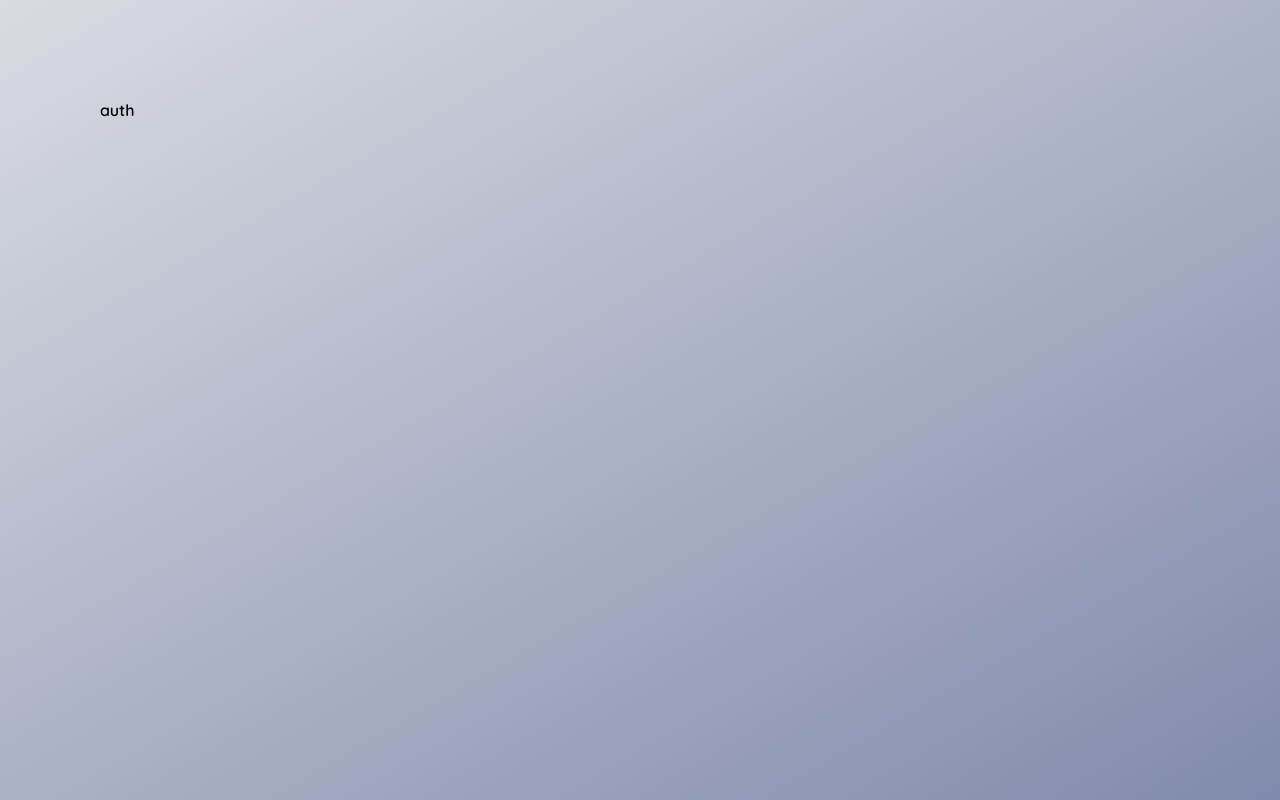
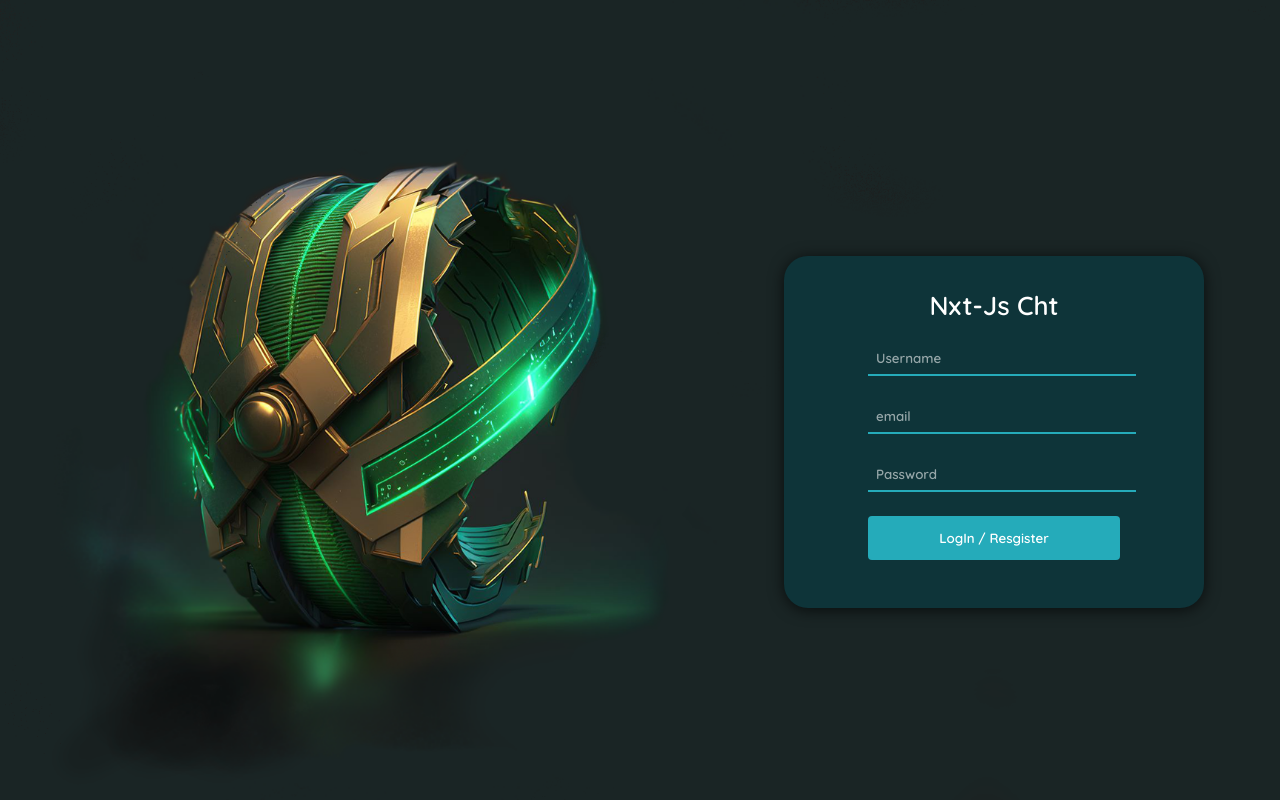
Before and after one commit to UditDe/chat-room, a Next.js app: page / in a window 1280 px wide. Built offline with nearby package versions, Linux system fonts and the light colour scheme.

Commit message:
styles updated & pages added

```diff
--- a/pages/index.js
+++ b/pages/index.js
@@ -1,5 +1,77 @@
-import React from "react";
+import React, { useContext } from "react";
+import { Context } from "../context";
+import { useRouter } from "next/router";
+import axios from "axios";
 
 export default function Auth() {
-  return <div className="background">auth</div>;
+	const { username, setUsername, secret, setSecret, email, setEmail } =
+		useContext(Context);
+
+	const router = useRouter();
+
+	function onSubmit(e) {
+		e.preventDefault();
+
+		if (username.length === 0 || secret.length === 0) {
+			console.log(username);
+			console.log(secret);
+			return;
+		}
+
+		//this is how we are creating users
+
+		axios
+			.put(
+				"https://api.chatengine.io/users/",
+				{ username, secret, email },
+				{
+					headers: {
+						"Private-key": `${process.env.NEXT_PUBLIC_PRIVATE_KEY}`,
+					},
+				}
+			)
+			.then((r) => router.push("/chats"));
+	}
+
+	return (
+		<div className="background">
+			<div className="auth-container">
+				<form
+					className="auth-form"
+					autocomplete="off"
+					onSubmit={(e) => onSubmit(e)}
+				>
+					<div className="auth-title">Nxt-Js Cht</div>
+					<div className="input-container">
+						<input
+							autocomplete="false"
+							placeholder="Username"
+							className="text-input"
+							onChange={(e) => setUsername(e.target.value)}
+						/>
+					</div>
+					<div className="input-container">
+						<input
+							autocomplete="false"
+							placeholder="email"
+							className="text-input"
+							onChange={(e) => setEmail(e.target.value)}
+						/>
+					</div>
+					<div className="input-container">
+						<input
+							autocomplete="flase"
+							type="password"
+							placeholder="Password"
+							className="text-input"
+							onChange={(e) => setSecret(e.target.value)}
+						/>
+					</div>
+					<button type="submit" className="submit-button">
+						LogIn / Resgister
+					</button>
+				</form>
+			</div>
+		</div>
+	);
 }
--- a/styles/auth.css
+++ b/styles/auth.css
@@ -5,16 +5,26 @@
 	left: 0px;
 	width: calc(100vw - 200px);
 	height: calc(100vh - 200px);
-  background: linear-gradient(150deg, #d9dbe2, #808aac 100%, #282d39 0);
+	background-image: url("../public/src/gg.png");
+	background-repeat: no-repeat;
+	background-size: cover;
+	/* overflow: scroll; */
+	/* background-size: 75%;
+    background-repeat: no-repeat;
+    background-position: 50%;
+    overflow: scroll;
+    text-align: center;
+    overflow: hidden; */
+	/* background: radial-gradient(circle, #1e755f, #2d4c42 75%, #383f3e); */
 }
 
 .auth-container {
 	width: 420px;
-  height: 292px;
+	height: 352px;
 	position: relative;
 	top: calc(50vh - 144px - 100px);
-  left: calc(50vw - 240px - 100px);
-  background-color: #4a5162;
+	left: calc(80vw - 240px - 100px);
+	background-color: #0e3439;
 	border-radius: 24px;
 	box-shadow: 0 2px 15px rgb(0 0 0 / 68%);
 }
@@ -37,10 +47,10 @@
 	width: 100%;
 	padding: 8px;
 	margin-bottom: 24px;
-  background-color: #4a5162;
+	background-color: #0e3439;
 	outline: none;
 	border-width: 0px;
-  border-bottom: 2px solid #726dfe;
+	border-bottom: 2px solid #25abba;
 	color: white;
 }
 
@@ -54,11 +64,11 @@
 	border-radius: 4px;
 	border-width: 0px;
 	cursor: pointer;
-  background-color: #726dfe;
+	background-color: #25abba;
 	color: white;
 	outline: none;
 }
 
 .submit-button::hover {
-  background-color: #938ffe;
+	background-color: #8ffecc;
 }
--- a/styles/chats.css
+++ b/styles/chats.css
@@ -1,19 +1,29 @@
 .shadow {
 	box-shadow: 0 2px 15px rgb(0 0 0 / 68%);
+	border-radius: 25px;
+	overflow: hidden;
 }
 
 /* Chat List */
 .ce-wrapper {
-  background-color: #4a5162 !important;
+	/* background-color: transparent !important; */
+	background: #0e3439b3 !important;
+	-webkit-backdrop-filter: blur(10px);
+	backdrop-filter: blur(10px);
 }
 
 .ce-chats-container {
-  background-color: #4a5162 !important;
+	background-color: #0e3439 !important;
+
 	border-radius: 0px !important;
+	/* border-radius: 25px; */
+
+	box-shadow: 0 2px 15px rgb(0 0 0 / 68%);
 }
 
 .ce-chat-form-container {
-  background-color: #4a5162 !important;
+	background-color: #0e3439 !important;
+	border-radius: 24px;
 	color: white;
 }
 
@@ -22,11 +32,11 @@
 }
 
 .ce-chat-card-loading-bar {
-  background-color: #535a6d !important;
+	background-color: #0e3439 !important;
 }
 
 .ce-active-chat-card {
-  background-color: #726dfe !important;
+	background-color: #1e6c75 !important;
 }
 
 .ce-chat-title-text {
@@ -34,7 +44,7 @@
 }
 
 .ce-chat-subtitle-text {
-  color: hsla(0, 0%, 100%, 0.568) !important;
+	color: white !important;
 }
 
 .ce-chat-unread-dot {
@@ -44,16 +54,18 @@
 /* Chat Feed */
 
 .ce-chat-title-container {
-  background-color: #4a5162 !important;
+	background-color: rgba(14, 52, 57, 0.9) !important;
+	backdrop-filter: blur(10px);
 	border-radius: 0px !important;
 }
 
 .ce-chat-feed-container {
-  background-color: #4a5162 !important;
+	background-color: rgb(14, 52, 57) !important;
+	overflow: hidden;
 }
 
 .ce-primary-button {
-  background-color: #9a97fc !important;
+	background-color: #57d2d0 !important;
 }
 
 .ce-message-date-text {
@@ -61,23 +73,23 @@
 }
 
 .ce-my-message-bubble {
-  background-color: #726dfe !important;
+	background-color: #32849b !important;
 }
 
 .ce-my-message-sinding-bubble {
-  background-color: #938ffe !important;
+	background-color: #25abba !important;
 }
 
 .ce-my-message-timestamp {
-  color: #9a97fc !important;
+	color: #368da1 !important;
 }
 
 .ce-their-message-timestamp {
-  color: hsla(0, 0%, 100%, 0.568) !important;
+	color: hsla(180, 71%, 56%, 0.568) !important;
 }
 
 #ce-send-message-button {
-  background-color: #9a97fc !important;
+	background-color: #57d2d0 !important;
 }
 
 #ce-ice-breaker-gif {
@@ -86,7 +98,11 @@
 }
 
 .ce-social-message-form {
-  background-color: #4a5162 !important;
+	background-color: #25abba !important;
+	border-radius: 2rem;
+	box-shadow: 0 2px 15px rgb(0 0 0 / 68%);
+	padding-top: 12px !important;
+	padding-bottom: 0px !important;
 }
 
 .ce-message-input-form {
@@ -98,11 +114,12 @@
 	position: relative !important;
 	top: 4px !important;
 	border-width: 0px !important;
-  background-color: #4a5162 !important;
+	border-radius: 2rem;
+	background-color: transparent !important;
 	color: white !important;
 }
 #msg-textarea::placeholder {
-  color: hsla(0, 0%, 100%, 0.568) !important;
+	color: white !important;
 }
 
 #ce-upload-document-icon {
@@ -114,7 +131,7 @@
 }
 
 .ce-message-images-row {
-  background-color: #4a5162 !important;
+	background-color: #0e3439 !important;
 }
 
 .ce-their-message-sender {
@@ -122,29 +139,29 @@
 }
 
 .ce-their-message-bubble {
-  background-color: #535a6d !important;
-  color: rgba(255, 255, 255, 0.705) !important;
+	background-color: #32849b !important;
+	color: white !important;
 }
 
 /* Chat Settings */
 
 .ce-settings {
-  background-color: #4a5162 !important;
+	background-color: #0e3439 !important;
 	border-radius: 0px !important;
 }
 
 .ce-chat-title-form .ce-text-input {
-  background-color: #4a5162;
+	background-color: #0e3439;
 	color: white;
 }
 
 .ce-section-title-container {
-  background-color: #4a5162 !important;
+	background-color: #0e3439 !important;
 	color: white;
 }
 
 #ce-options-drop-down {
-  background-color: #4a5162 !important;
+	background-color: #0e3439 !important;
 	color: white;
 }
 
@@ -153,7 +170,7 @@
 }
 
 .ce-danger-button {
-  background-color: #4a5162 !important;
+	background-color: #0e3439 !important;
 	border: 1px solid #9a97fc !important;
 	color: #9a97fc !important;
 }
@@ -162,3 +179,28 @@
 	background-color: white !important;
 	border-radius: 0px !important;
 }
+
+#ce-social-msg-form-container {
+	background: transparent !important;
+}
+
+.ce-chat-list {
+	background-color: transparent !important;
+}
+
+.ce-chat-engine {
+	background-color: transparent !important;
+}
+
+.ce-chat-feed-column {
+	overflow: hidden;
+}
+
+html {
+	overflow: scroll;
+	overflow-x: hidden;
+}
+::-webkit-scrollbar {
+	width: 0; /* Remove scrollbar space */
+	background: transparent; /* Optional: just make scrollbar invisible */
+}
```
Also changed, not shown: pages/chats.js (+48 -2 lines). Lines whose indentation alone changed are shown as unchanged.
